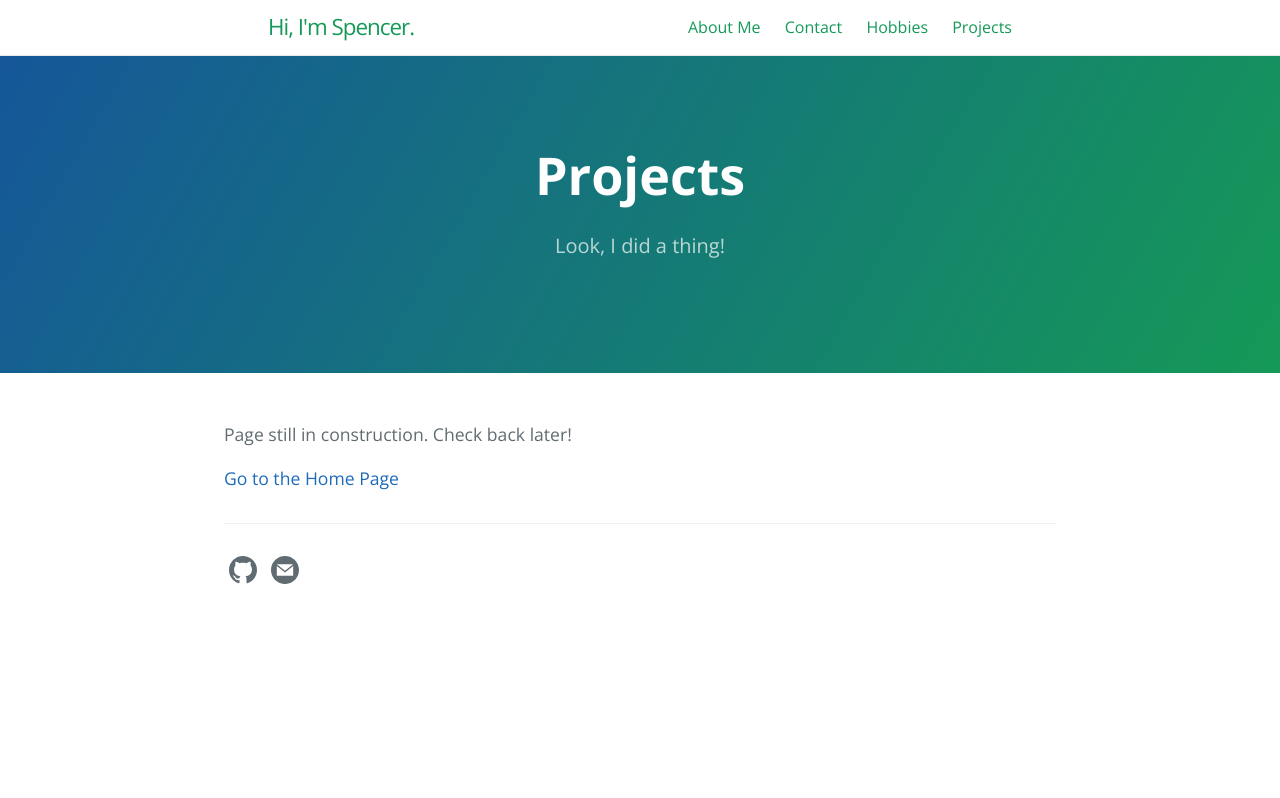
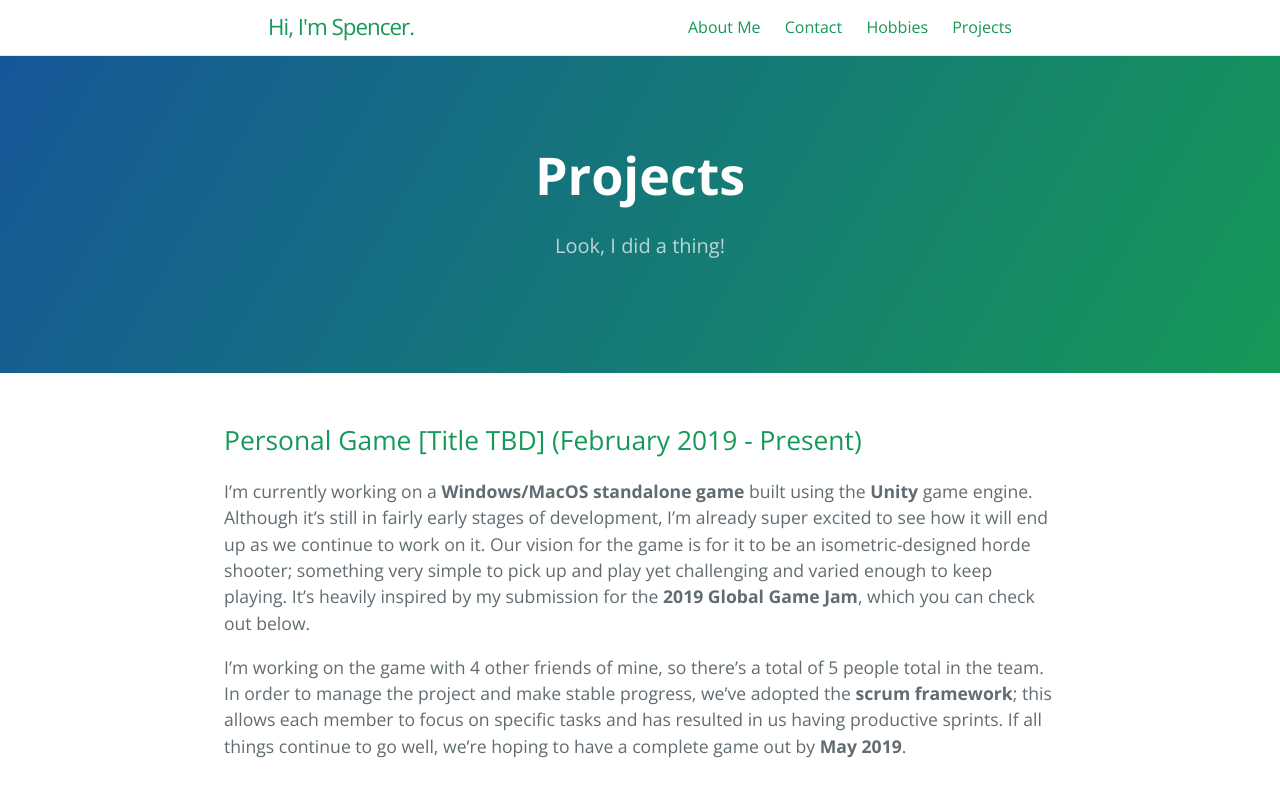
Before and after one commit to spencerericfong/spencerericfong.github.io, a Jekyll site: the page built from projects.md, in a window 1280 px wide and 1400 px high. Shown: the top 798 px of the window. Built offline with Jekyll 4.4.1, drawn with Linux system fonts in a browser that asks for light colours; some of the changed text lies outside the part shown.

Commit message:
updated projects

```diff
--- a/projects.md
+++ b/projects.md
@@ -5,7 +5,18 @@
 permalink: /projects.html
 ---
 
-Page still in construction. Check back later!
+## Personal Game [Title TBD] (February 2019 - Present)
+I'm currently working on a **Windows/MacOS standalone game** built using the **Unity** game engine. Although it's still in fairly early stages of development, I'm already super excited to see how it will end up as we continue to work on it. Our vision for the game is for it to be an isometric-designed horde shooter; something very simple to pick up and play yet challenging and varied enough to keep playing. It's heavily inspired by my submission for the **2019 Global Game Jam**, which you can check out below.
+
+I'm working on the game with 4 other friends of mine, so there's a total of 5 people total in the team. In order to manage the project and make stable progress, we've adopted the **scrum framework**; this allows each member to focus on specific tasks and has resulted in us having productive sprints. If all things continue to go well, we're hoping to have a complete game out by **May 2019**.
+
+
+## Global Game Jam (January 2019)
+![Global Game Jam 2019](https://www.su.edu/wp-content/uploads/2019/01/ggj18_fb_eventheader_1920x1080px.jpg)
+
+I participated in the **2019 Global Game Jam**, which took place from *January 25 - January 27*. The GGJ is a yearly event where people all around the world with a passion for video games come together to create a game of their own based off of the chosen theme for the year, either by themselves or with a team. For this event, I got together with 4 friends of mine to not just create a game to submit, but to also gain experience in game development.
+
+We created our submission in the **Unity** game engine, as a WebGL-based game. The game itself is strikingly similar to my current personal game project; it is a horde shooter set in an isometric designed world. This was mine and several of my teammate's first times working in Unity and **C#**, and it was definitely an extremely educational and rewarding experience, especially since we did manage to get a working prototype submitted. You can check it out [here](https://globalgamejam.org/2019/games/alone-dark-0)!
 
 
 [Go to the Home Page]({{ site.url }}{{ site.baseurl }})
```
